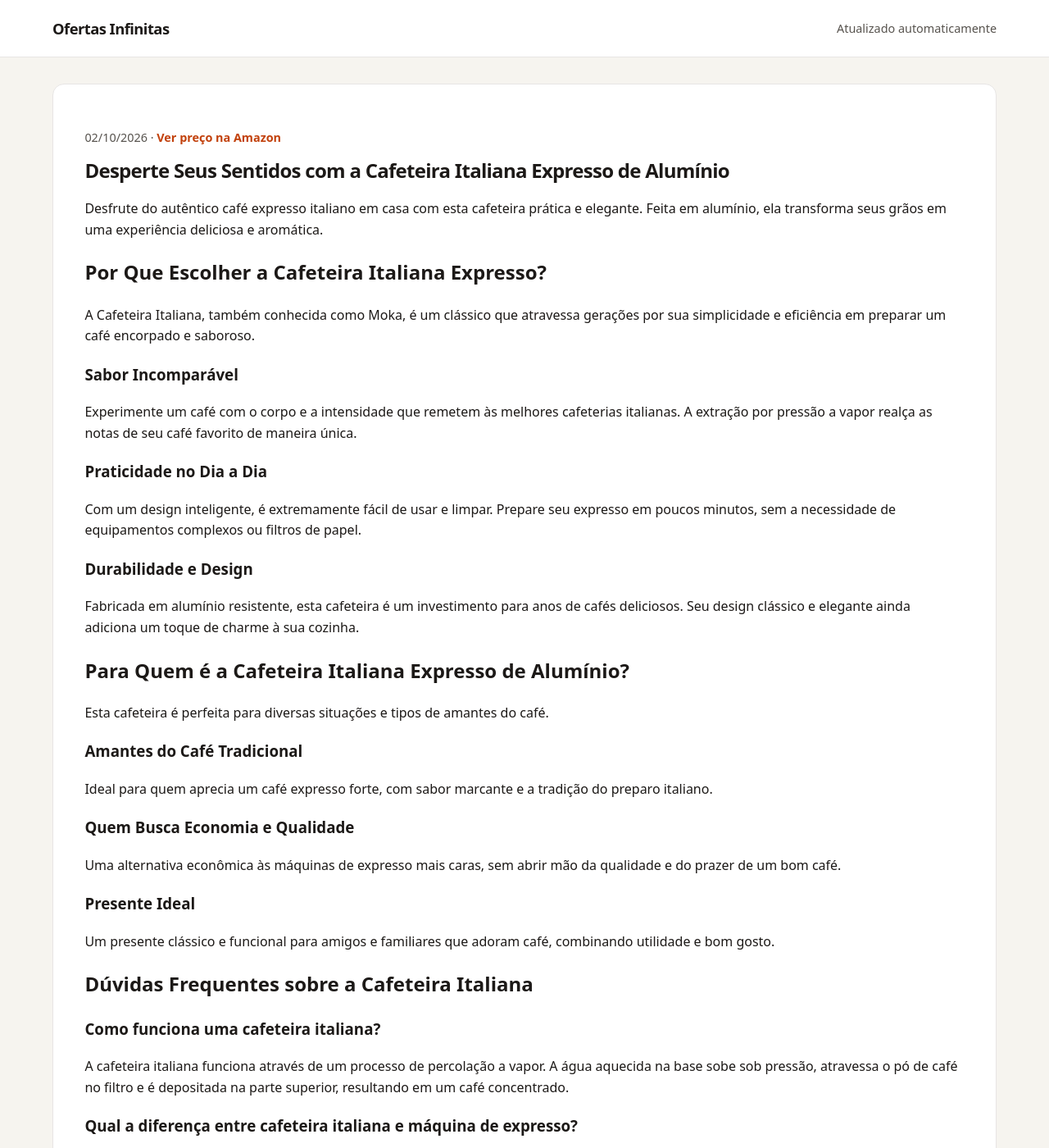
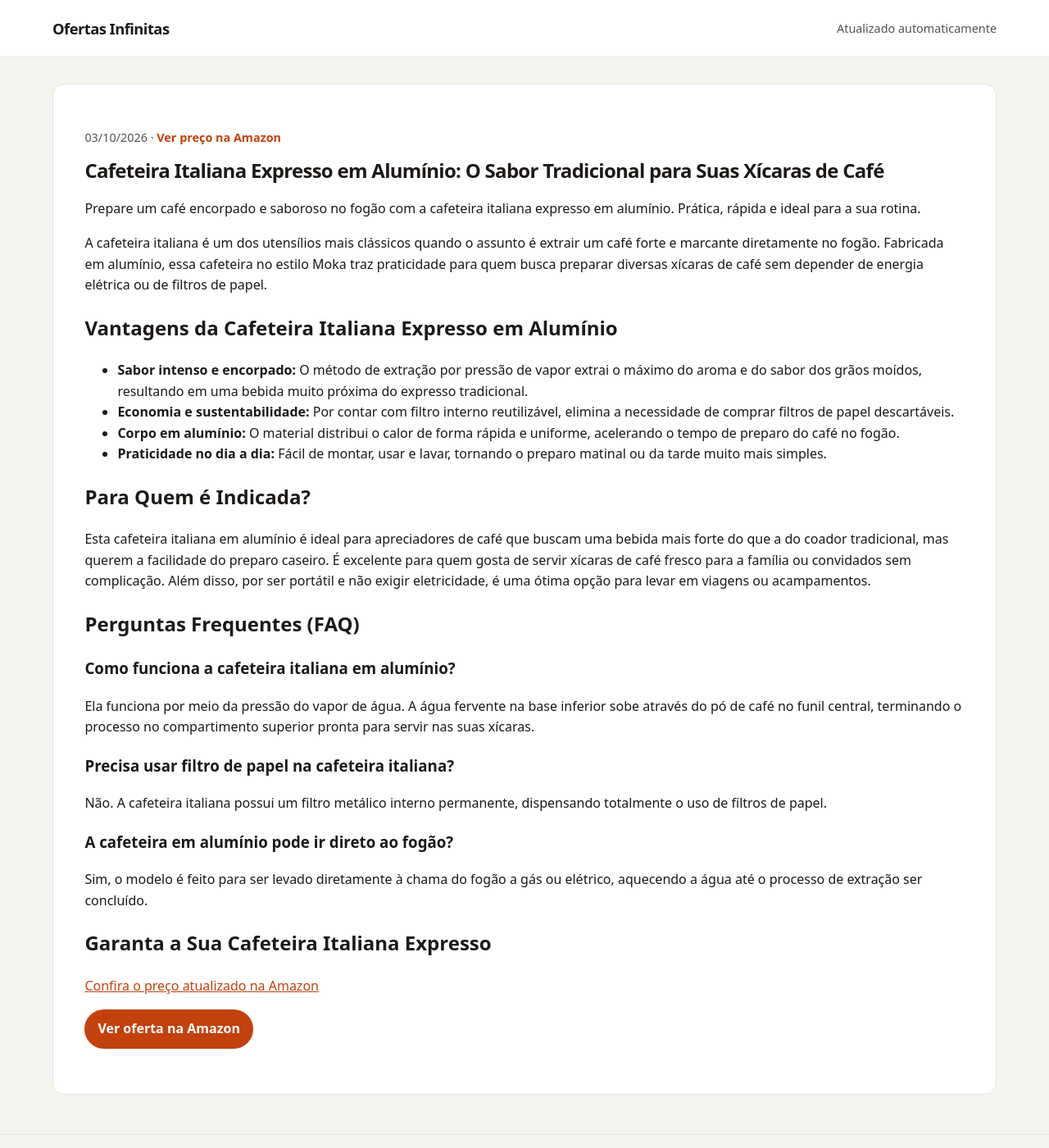
Before and after one commit to Monuver/afiliado, a Jekyll site: the page built from _posts/2026-08-18-cafeteira-italiana-expresso-aluminio-xicaras-b08b79hyvc.md, in a window 1280 px wide and 1400 px high. Shown: the whole window at 82% size. Built offline with Jekyll 4.4.1, drawn with Linux system fonts in a browser that asks for light colours; some of the changed text lies outside the part shown.

Commit message:
chore: novas ofertas geradas automaticamente

```diff
--- a/_posts/2026-08-18-cafeteira-italiana-expresso-aluminio-xicaras-b08b79hyvc.md
+++ b/_posts/2026-08-18-cafeteira-italiana-expresso-aluminio-xicaras-b08b79hyvc.md
@@ -1,8 +1,8 @@
 ---
 layout: post
-title: Desperte Seus Sentidos com a Cafeteira Italiana Expresso de Alumínio
-description: Desfrute do autêntico café expresso italiano em casa com esta cafeteira prática e elegante. Feita em alumínio, ela transforma seus grãos em uma...
-date: 2026-10-02 11:35:05 -0300
+title: 'Cafeteira Italiana Expresso em Alumínio: O Sabor Tradicional para Suas Xícaras de Café'
+description: Prepare um café encorpado e saboroso no fogão com a cafeteira italiana expresso em alumínio. Prática, rápida e ideal para a sua rotina.
+date: 2026-10-03 10:06:59 -0300
 categories:
 - ofertas
 image: ''
@@ -10,46 +10,34 @@ preco: Ver preço na Amazon
 affiliate_url: https://amzn.to/4x2LESM
 ---
 
-# Desperte Seus Sentidos com a Cafeteira Italiana Expresso de Alumínio
+# Cafeteira Italiana Expresso em Alumínio: O Sabor Tradicional para Suas Xícaras de Café
 
-Desfrute do autêntico café expresso italiano em casa com esta cafeteira prática e elegante. Feita em alumínio, ela transforma seus grãos em uma experiência deliciosa e aromática.
+Prepare um café encorpado e saboroso no fogão com a cafeteira italiana expresso em alumínio. Prática, rápida e ideal para a sua rotina.
 
-## Por Que Escolher a Cafeteira Italiana Expresso?
+A cafeteira italiana é um dos utensílios mais clássicos quando o assunto é extrair um café forte e marcante diretamente no fogão. Fabricada em alumínio, essa cafeteira no estilo Moka traz praticidade para quem busca preparar diversas xícaras de café sem depender de energia elétrica ou de filtros de papel.
 
-A Cafeteira Italiana, também conhecida como Moka, é um clássico que atravessa gerações por sua simplicidade e eficiência em preparar um café encorpado e saboroso.
+## Vantagens da Cafeteira Italiana Expresso em Alumínio
 
-### Sabor Incomparável
-Experimente um café com o corpo e a intensidade que remetem às melhores cafeterias italianas. A extração por pressão a vapor realça as notas de seu café favorito de maneira única.
+* **Sabor intenso e encorpado:** O método de extração por pressão de vapor extrai o máximo do aroma e do sabor dos grãos moídos, resultando em uma bebida muito próxima do expresso tradicional.
+* **Economia e sustentabilidade:** Por contar com filtro interno reutilizável, elimina a necessidade de comprar filtros de papel descartáveis.
+* **Corpo em alumínio:** O material distribui o calor de forma rápida e uniforme, acelerando o tempo de preparo do café no fogão.
+* **Praticidade no dia a dia:** Fácil de montar, usar e lavar, tornando o preparo matinal ou da tarde muito mais simples.
 
-### Praticidade no Dia a Dia
-Com um design inteligente, é extremamente fácil de usar e limpar. Prepare seu expresso em poucos minutos, sem a necessidade de equipamentos complexos ou filtros de papel.
+## Para Quem é Indicada?
 
-### Durabilidade e Design
-Fabricada em alumínio resistente, esta cafeteira é um investimento para anos de cafés deliciosos. Seu design clássico e elegante ainda adiciona um toque de charme à sua cozinha.
+Esta cafeteira italiana em alumínio é ideal para apreciadores de café que buscam uma bebida mais forte do que a do coador tradicional, mas querem a facilidade do preparo caseiro. É excelente para quem gosta de servir xícaras de café fresco para a família ou convidados sem complicação. Além disso, por ser portátil e não exigir eletricidade, é uma ótima opção para levar em viagens ou acampamentos.
 
-## Para Quem é a Cafeteira Italiana Expresso de Alumínio?
+## Perguntas Frequentes (FAQ)
 
-Esta cafeteira é perfeita para diversas situações e tipos de amantes do café.
+### Como funciona a cafeteira italiana em alumínio?
+Ela funciona por meio da pressão do vapor de água. A água fervente na base inferior sobe através do pó de café no funil central, terminando o processo no compartimento superior pronta para servir nas suas xícaras.
 
-### Amantes do Café Tradicional
-Ideal para quem aprecia um café expresso forte, com sabor marcante e a tradição do preparo italiano.
+### Precisa usar filtro de papel na cafeteira italiana?
+Não. A cafeteira italiana possui um filtro metálico interno permanente, dispensando totalmente o uso de filtros de papel.
 
-### Quem Busca Economia e Qualidade
-Uma alternativa econômica às máquinas de expresso mais caras, sem abrir mão da qualidade e do prazer de um bom café.
+### A cafeteira em alumínio pode ir direto ao fogão?
+Sim, o modelo é feito para ser levado diretamente à chama do fogão a gás ou elétrico, aquecendo a água até o processo de extração ser concluído.
 
-### Presente Ideal
-Um presente clássico e funcional para amigos e familiares que adoram café, combinando utilidade e bom gosto.
+## Garanta a Sua Cafeteira Italiana Expresso
 
-## Dúvidas Frequentes sobre a Cafeteira Italiana
-
-### Como funciona uma cafeteira italiana?
-A cafeteira italiana funciona através de um processo de percolação a vapor. A água aquecida na base sobe sob pressão, atravessa o pó de café no filtro e é depositada na parte superior, resultando em um café concentrado.
-
-### Qual a diferença entre cafeteira italiana e máquina de expresso?
-A cafeteira italiana produz um café forte e encorpado, semelhante ao expresso, utilizando a pressão do vapor de forma mais suave. Máquinas de expresso usam bombas elétricas para gerar pressões muito mais altas, resultando em um expresso com crema mais densa, mas com um processo mais complexo.
-
-### É difícil limpar a cafeteira italiana de alumínio?
-Não, a limpeza é simples. Após o uso, espere esfriar, desmonte as peças e lave-as com água corrente. Evite detergentes fortes para preservar o alumínio e o sabor do café.
-
-## Garanta Já Sua Cafeteira Italiana Expresso de Alumínio!
 [Confira o preço atualizado na Amazon](https://amzn.to/4x2LESM)
```
Also changed, not shown: _posts/2026-08-19-cadeira-escritorio-presidente-duoffice-du500a-b09vnbcfdj.md (+21 -17 lines), _posts/2026-08-19-flexiveis-cotonete-bastonetes-bellacotton-150unidades-b0cx9wkp1b.md (+25 -22 lines), _posts/2026-08-19-shampoo-clorexidina-seborreia-queda-500ml-b09l9qkmd1.md (+22 -30 lines).
